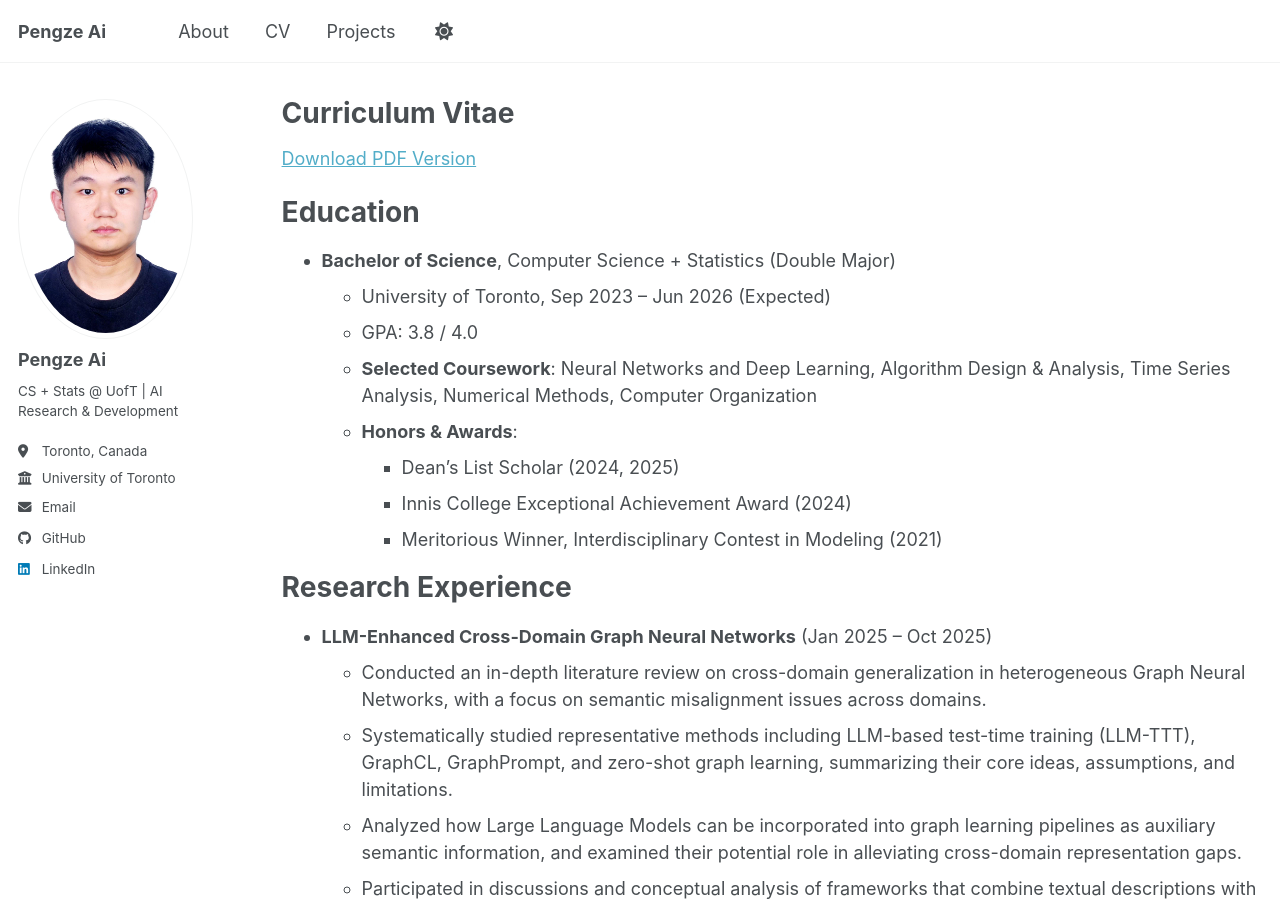
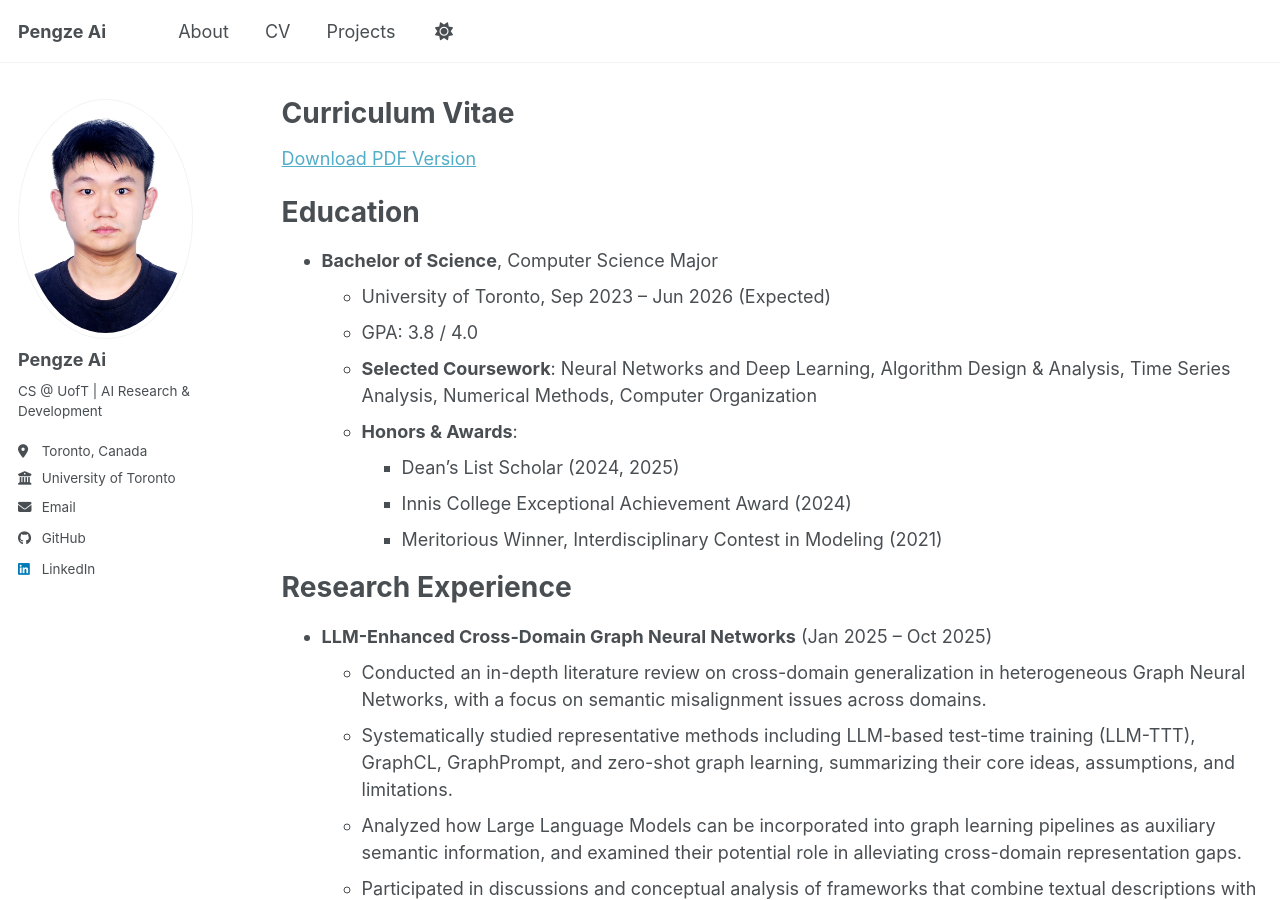
Before and after one commit to whitegive553/whitegive553.github.io, a Jekyll site: the page built from _pages/cv.md, in a window 1280 px wide and 900 px high. Built offline with Jekyll 4.4.1, drawn with Linux system fonts in a browser that asks for light colours; a script bundle is joined from its source files by our own code; library files that are not in the unit come from our copies.

```diff
--- a/_config.yml
+++ b/_config.yml
@@ -12,7 +12,7 @@ site_theme               : "default" # Currently available options are "default"
 title                    : "Pengze Ai"
 title_separator          : "-"
 name                     : &name "Pengze Ai"
-description              : &description "CS + Statistics @ UofT | AI Research & Development"   # Update this with a general description of your site, this is the default if not overridden by a page
+description              : &description "CS @ UofT | AI Research & Development"   # Update this with a general description of your site, this is the default if not overridden by a page
 url                      : https://whitegive553.github.io # The base hostname & protocol for your site e.g. "https://[your GitHub username].github.io",
                                                            # or if you already have some other page hosted on Github then use "https://[your GitHub username].github.io/[Your Repo Name]"
 baseurl                  : "" # the subpath of your site, e.g. "/blog"
@@ -26,7 +26,7 @@ author:
   avatar           : "profile.png"
   name             : "Pengze Ai"
   pronouns         : # example: "she/her"
-  bio              : "CS + Stats @ UofT | AI Research & Development"
+  bio              : "CS @ UofT | AI Research & Development"
   location         : "Toronto, Canada"
   employer         : "University of Toronto"
   uri              : # URL
--- a/_pages/cv.md
+++ b/_pages/cv.md
@@ -13,7 +13,7 @@ redirect_from:
 
 Education
 ======
-* **Bachelor of Science**, Computer Science + Statistics (Double Major)
+* **Bachelor of Science**, Computer Science Major
   * University of Toronto, Sep 2023 – Jun 2026 (Expected)
   * GPA: 3.8 / 4.0
   * **Selected Coursework**: Neural Networks and Deep Learning, Algorithm Design & Analysis, Time Series Analysis, Numerical Methods, Computer Organization
```
Also changed, not shown: _pages/sitemap.md (deleted, +0 -37 lines).
